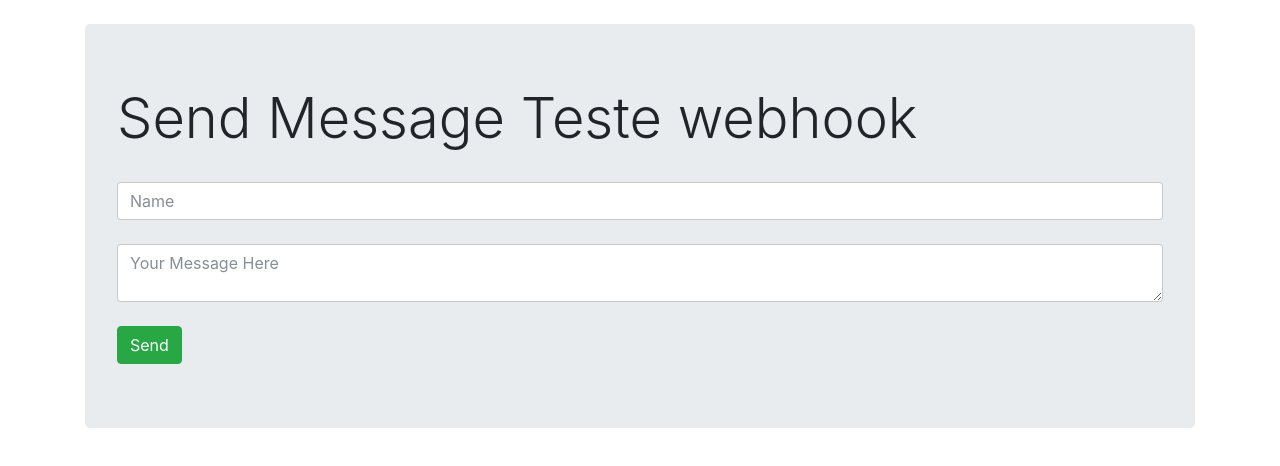
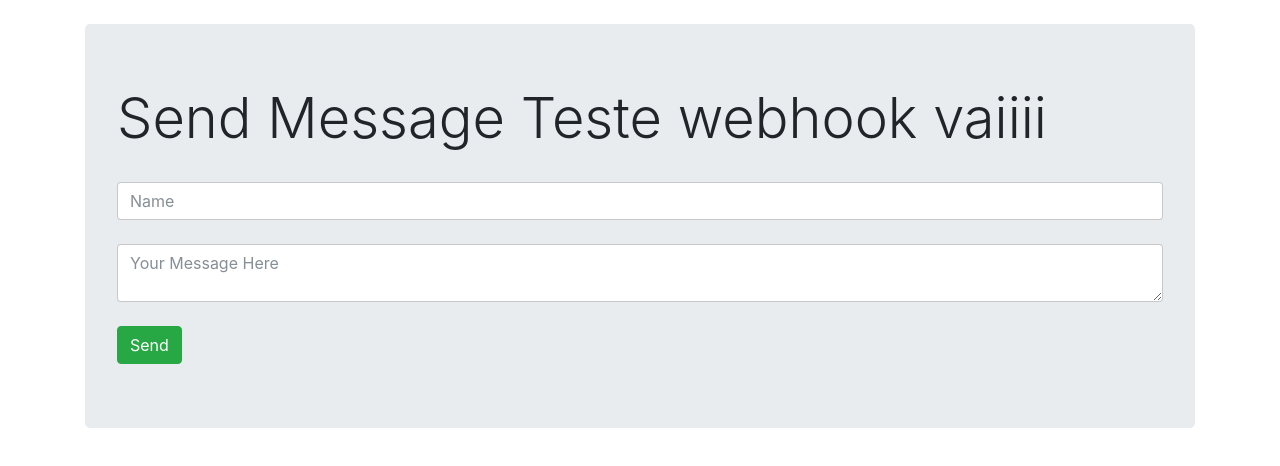
Before and after one commit to jhinfo93/ezops-test-jackson, a website: page code/index.html in a window 1280 px wide. Drawn offline with nearby package versions, Linux system fonts and the light colour scheme; no server answers.

Commit message:
first commit

```diff
--- a/code/index.html
+++ b/code/index.html
@@ -12,7 +12,7 @@
 <div class="container">
     <br>
     <div class="jumbotron">
-        <h1 class="display-4">Send Message Teste webhook</h1>
+        <h1 class="display-4">Send Message Teste webhook vaiiii</h1>
         <br>
         <input id = "name" class="form-control" placeholder="Name">
         <br>
```
